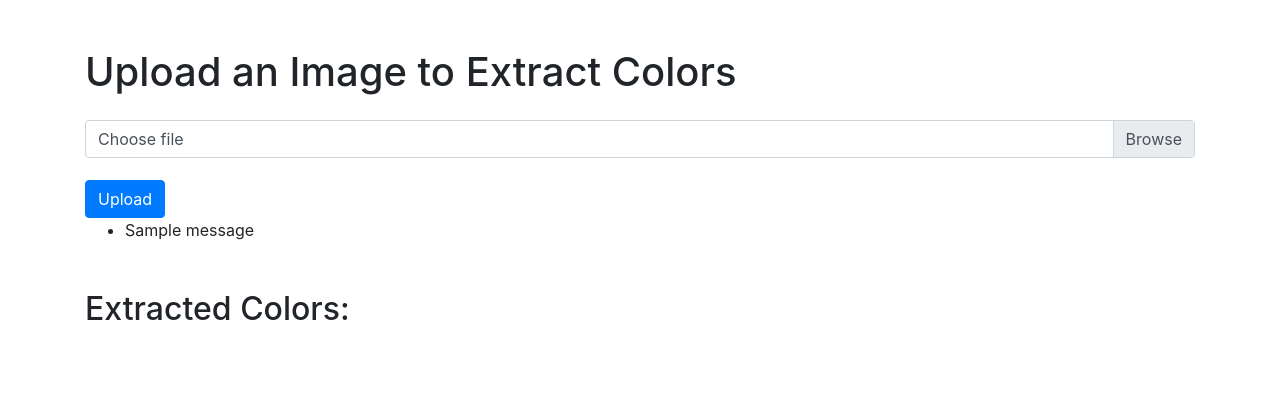
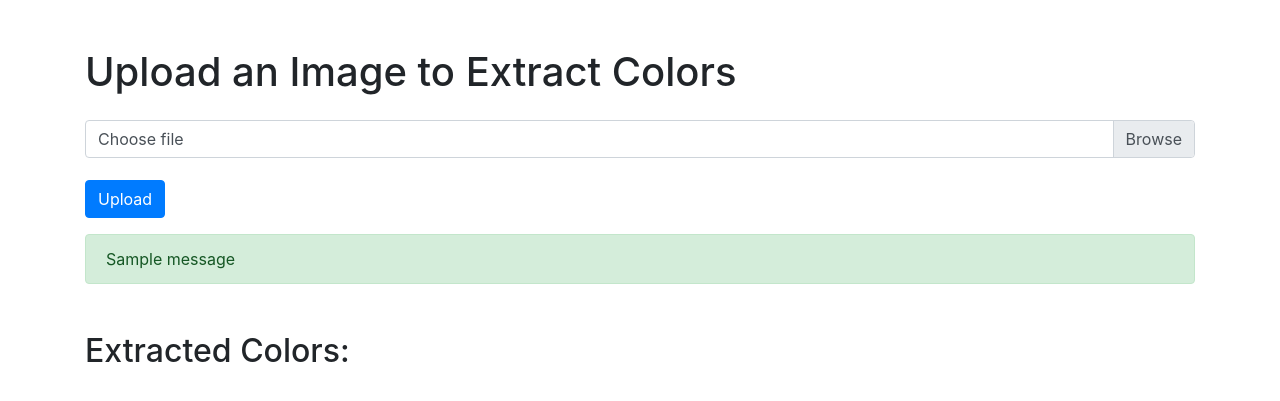
Before and after one commit to leosmith7/Color-Palette-Generator, a Flask app: page / in a window 1280 px wide. Shown: the top 401 px of the page. Run offline with Flask 3, Linux system fonts and the light colour scheme; one stand-in notice (Sample message) is shown; some libraries are stand-ins or nearby versions.

Commit message:
add error catching, display color block and corresponding information

```diff
--- a/main.py
+++ b/main.py
@@ -1,40 +1,30 @@
 import numpy as np
 from PIL import Image
-from flask import Flask, jsonify, render_template, request, redirect, url_for, flash
+from flask import Flask, render_template, request, flash
 
 app = Flask(__name__)
-
+app.secret_key = 'your_secret_key'  # Set a secret key for flash messages
 
 @app.route('/', methods=["POST", "GET"])
 def extract():
     if request.method == 'POST':
         file = request.files.get('image')
-        print(file)
-
         if file:
-            img = Image.open(file)
-            img = img.resize((100, 100))
-
-            img = img.convert('RGB')
-
-            img_array = np.array(img)
-
-            pixels = img_array.reshape(-1, 3)
-
-            unique_colors, counts = np.unique(pixels, axis=0, return_counts=True)
-
-            color_counts = list(zip(counts, unique_colors.tolist()))
-
-            color_counts.sort(reverse=True, key=lambda x: x[0])
-
-            print("Most Common Colors:")
-            for count, color in color_counts[:10]:
-                print(f"Color: {color}, Count: {count}")
-
-            return render_template('index.html', colors=color_counts[:10])
-
+            try:
+                img = Image.open(file)
+                img = img.resize((100, 100))
+                img = img.convert('RGB')
+                img_array = np.array(img)
+                pixels = img_array.reshape(-1, 3)
+                unique_colors, counts = np.unique(pixels, axis=0, return_counts=True)
+                color_counts = list(zip(counts, unique_colors.tolist()))
+                color_counts.sort(reverse=True, key=lambda x: x[0])
+                flash('File uploaded successfully!', 'success')
+                return render_template('index.html', colors=color_counts[:10])
+            except:
+                flash('Error processing the image. Please try again.', 'danger')
+                return render_template('index.html')
     return render_template('index.html')
-
 
 if __name__ == '__main__':
     app.run(debug=True)
--- a/templates/index.html
+++ b/templates/index.html
@@ -13,7 +13,18 @@
         .custom-file-label {
             cursor: pointer;
         }
-
+        .color-block {
+            width: 50px;
+            height: 50px;
+            display: inline-block;
+            margin-right: 20px;
+            margin-bottom: 20px;
+            border: 1px solid #ccc;
+        }
+        .hex-code {
+            cursor: pointer;
+            user-select: all;
+        }
     </style>
 </head>
 <body>
@@ -29,21 +40,30 @@
         <button type="submit" class="btn btn-primary">Upload</button>
     </form>
 
-{% with messages = get_flashed_messages() %}
+    {% with messages = get_flashed_messages(with_categories=true) %}
         {% if messages %}
-    <ul class="flashes">
-    {% for message in messages %}
-      <li>{{ message }}</li>
+            {% for category, message in messages %}
+                <div class="alert alert-{{ category }} mt-3" role="alert">
+                    {{ message }}
+                </div>
             {% endfor %}
-    </ul>
         {% endif %}
     {% endwith %}
 
-
-
     <div id="results" class="mt-5">
-        <h2>Extracted Colors:</h2>
-        <!-- The extracted colors will be displayed here -->
+        <h2 class="mb-4">Extracted Colors:</h2>
+        <div class="d-flex flex-wrap">
+            {% for count, color in colors %}
+                <div class="d-inline-block mr-5 mb-4">
+                    <div class="color-block" style="background-color: rgb({{ color[0] }}, {{ color[1] }}, {{ color[2] }});"></div>
+                    <div>
+                        <p class="mb-1">Hex: <span class="hex-code">#{{ '{:02X}{:02X}{:02X}'.format(color[0], color[1], color[2]) }}</span></p>
+                        <p class="mb-1">RGB: {{ color }}</p>
+                        <p>Count: {{ count }}</p>
+                    </div>
+                </div>
+            {% endfor %}
+        </div>
     </div>
 </div>
 </body>
```
Lines whose indentation alone changed are shown as unchanged.
